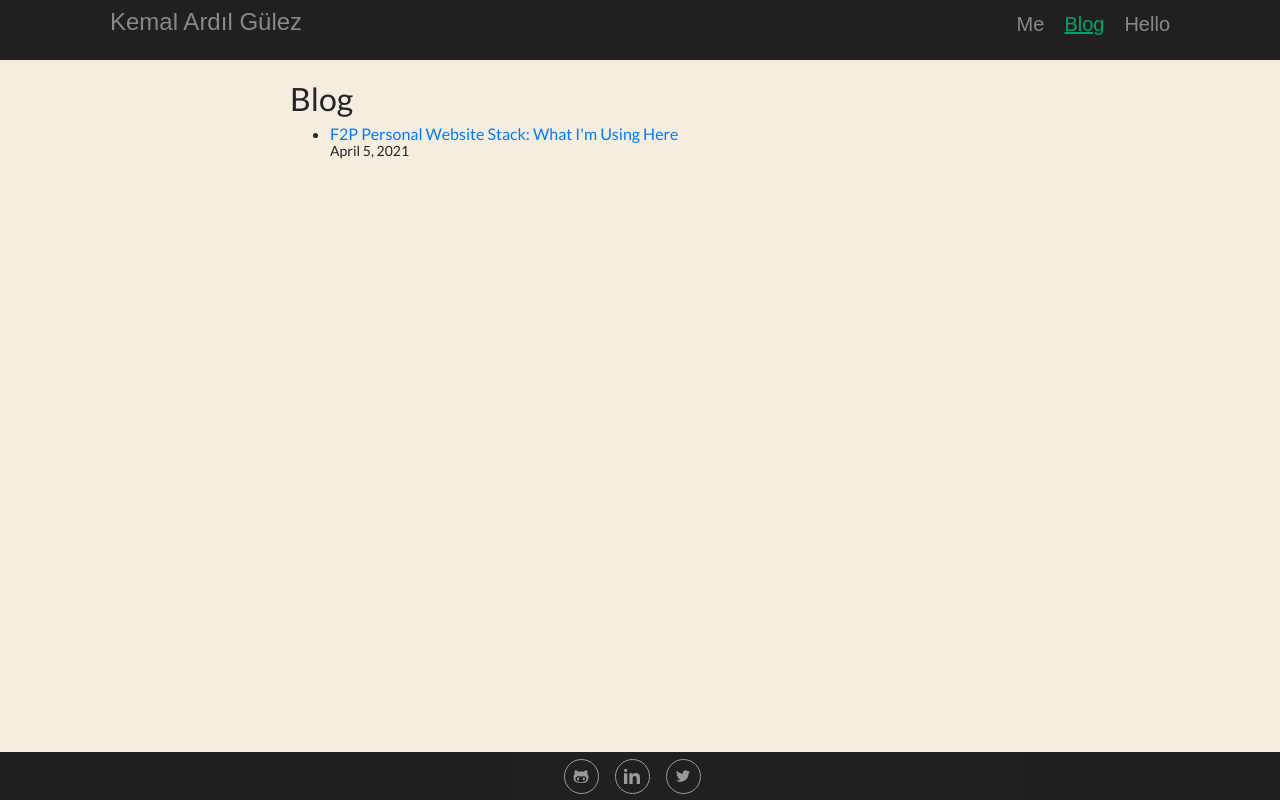
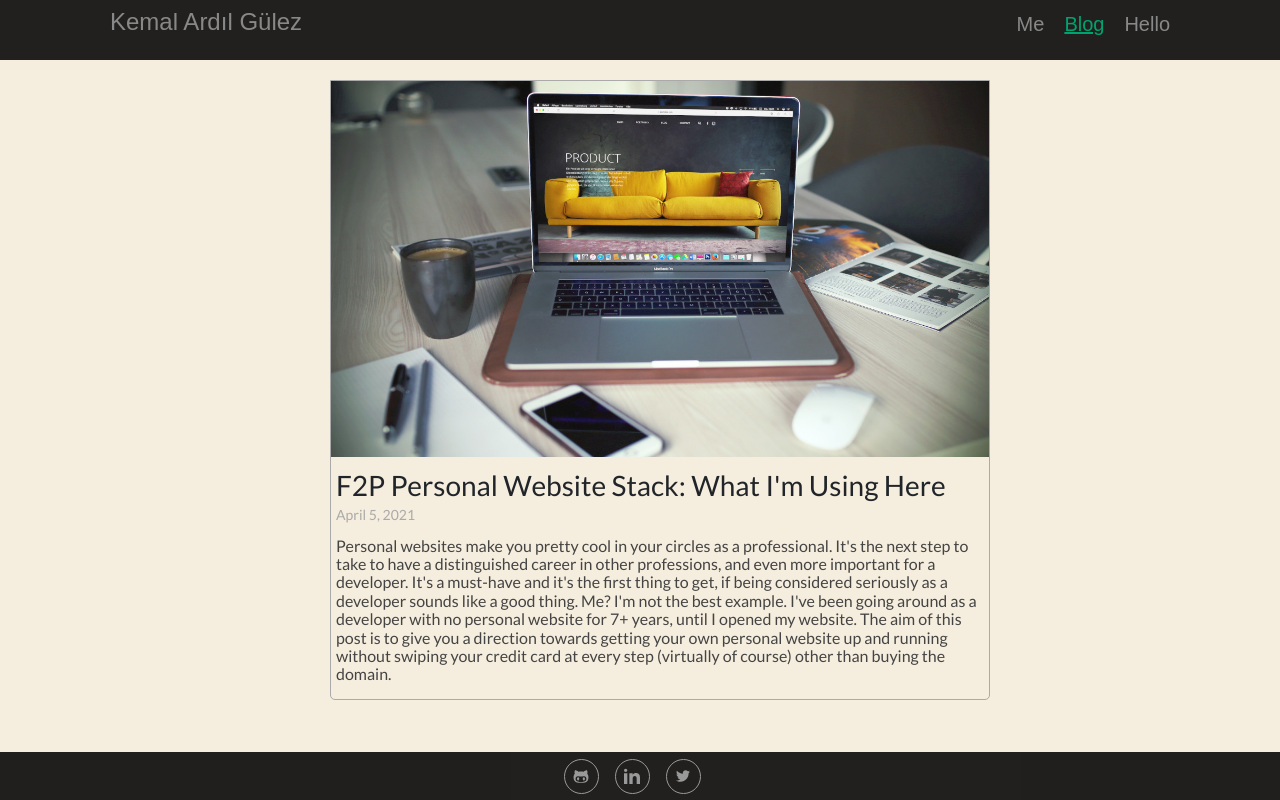
Before and after one commit to ardilgulez/website, a Next.js app: page /blog in a window 1280 px wide. Built offline with nearby package versions, Linux system fonts and the light colour scheme; a web font is replaced by a local one.

Commit message:
Added Post Card for Blogs (#7)

```diff
--- a/components/index.js
+++ b/components/index.js
@@ -4,5 +4,6 @@ import Footer from './footer/footer';
 import Header from './header/header';
 import Layout from './layout/layout';
 import ContactModal from './contact-modal/contact-modal.js';
+import PostCard from './postcard/postcard';
 
-export { Layout, Date, Footer, Sidebar, Header, ContactModal };
+export { Layout, Date, Footer, Sidebar, Header, ContactModal, PostCard };
--- /dev/null
+++ b/components/postcard/postcard.js
@@ -0,0 +1,21 @@
+import Link from 'next/link';
+import Image from 'next/image';
+import { Date } from '..';
+import * as style from './postcard.module.scss';
+
+export default function PostCard({ id, date, title, subtitle, heroimage, preview }) {
+	return (
+		<li className={style.postCard} key={id}>
+			<Image width={700} height={400} src={heroimage} />
+			<Link href={`/posts/${id}`}>
+				<div className={style.cardClickable}>
+					<h3 className={style.postHeading}>{title}</h3>
+					<small className={style.smallDate}>
+						<Date dateString={date} />
+					</small>
+					<p className={style.preview}>{preview}</p>
+				</div>
+			</Link>
+		</li>
+	);
+}
--- /dev/null
+++ b/components/postcard/postcard.module.scss
@@ -0,0 +1,32 @@
+.postCard {
+    border: 1px solid #aaaaaa;
+    border-radius: 0 0 5px 5px;
+    padding: 0;
+}
+
+.cardClickable {
+    cursor: pointer;
+    display: flex;
+    flex-flow: column wrap;
+    &:hover{
+        .postHeading {
+            text-decoration: underline;
+        }
+    }
+}
+
+.smallDate {
+    color: #aaaaaa;
+    margin: 0 5px;
+}
+
+.preview {
+    margin: 15px 5px;
+    line-height: 1.15;
+    text-decoration: none !important;
+    color: #444444;
+}
+
+.postHeading {
+    margin: 10px 5px 5px;
+}
--- a/pages/blog.js
+++ b/pages/blog.js
@@ -1,7 +1,6 @@
-import Link from 'next/link';
-
-import { Layout, Date } from '../components/index';
+import { Layout, PostCard } from '../components/index';
 import { getSortedPostsData } from '../lib/posts';
+import * as style from './blog.module.scss';
 
 export async function getStaticProps() {
 	const allPostsData = getSortedPostsData();
@@ -17,19 +16,8 @@ export default function Blog({ config, allPostsData }) {
 		<Layout activeTab={'blog'} config={config}>
 			{/* Add this <section> tag below the existing <section> tag */}
 			<section>
-				<h2>Blog</h2>
-				<ul>
-					{allPostsData.map(({ id, date, title }) => (
-						<li key={id}>
-							<Link href={`/posts/${id}`}>
-								<a>{title}</a>
-							</Link>
-							<br />
-							<small>
-								<Date dateString={date} />
-							</small>
-						</li>
-					))}
+				<ul className={style.cardList}>
+					{allPostsData.map((post) => <PostCard {...post} />)}
 				</ul>
 			</section>
 		</Layout>
--- /dev/null
+++ b/pages/blog.module.scss
@@ -0,0 +1,3 @@
+.cardList {
+    list-style: none;
+}
--- a/posts/f2p-website-stack-what-im-using-here.md
+++ b/posts/f2p-website-stack-what-im-using-here.md
@@ -1,7 +1,9 @@
 ---
 title: "F2P Personal Website Stack: What I'm Using Here"
+subtitle: ""
 date: "2021-04-05"
-hero-image: "/f2p-website-stack-what-im-using-here/nextjs.jpg"
+heroimage: "/f2p-website-stack-what-im-using-here/hero-image.jpg"
+preview: "Personal websites make you pretty cool in your circles as a professional. It's the next step to take to have a distinguished career in other professions, and even more important for a developer. It's a must-have and it's the first thing to get, if being considered seriously as a developer sounds like a good thing. Me? I'm not the best example. I've been going around as a developer with no personal website for 7+ years, until I opened my website. The aim of this post is to give you a direction towards getting your own personal website up and running without swiping your credit card at every step (virtually of course) other than buying the domain."
 ---
 
 Personal websites make you pretty cool in your circles as a professional. It's the next step to take to have a distinguished career in other professions, and even more important for a developer. It's a must-have and it's the first thing to get, if being considered seriously as a developer sounds like a good thing. Me? I'm not the best example. I've been going around as a developer with no personal website for 7+ years, until I opened [my website](https://ardilgulez.me). The aim of this post is to give you a direction towards getting your own personal website up and running without swiping your credit card at every step (virtually of course) other than buying the domain.
```
